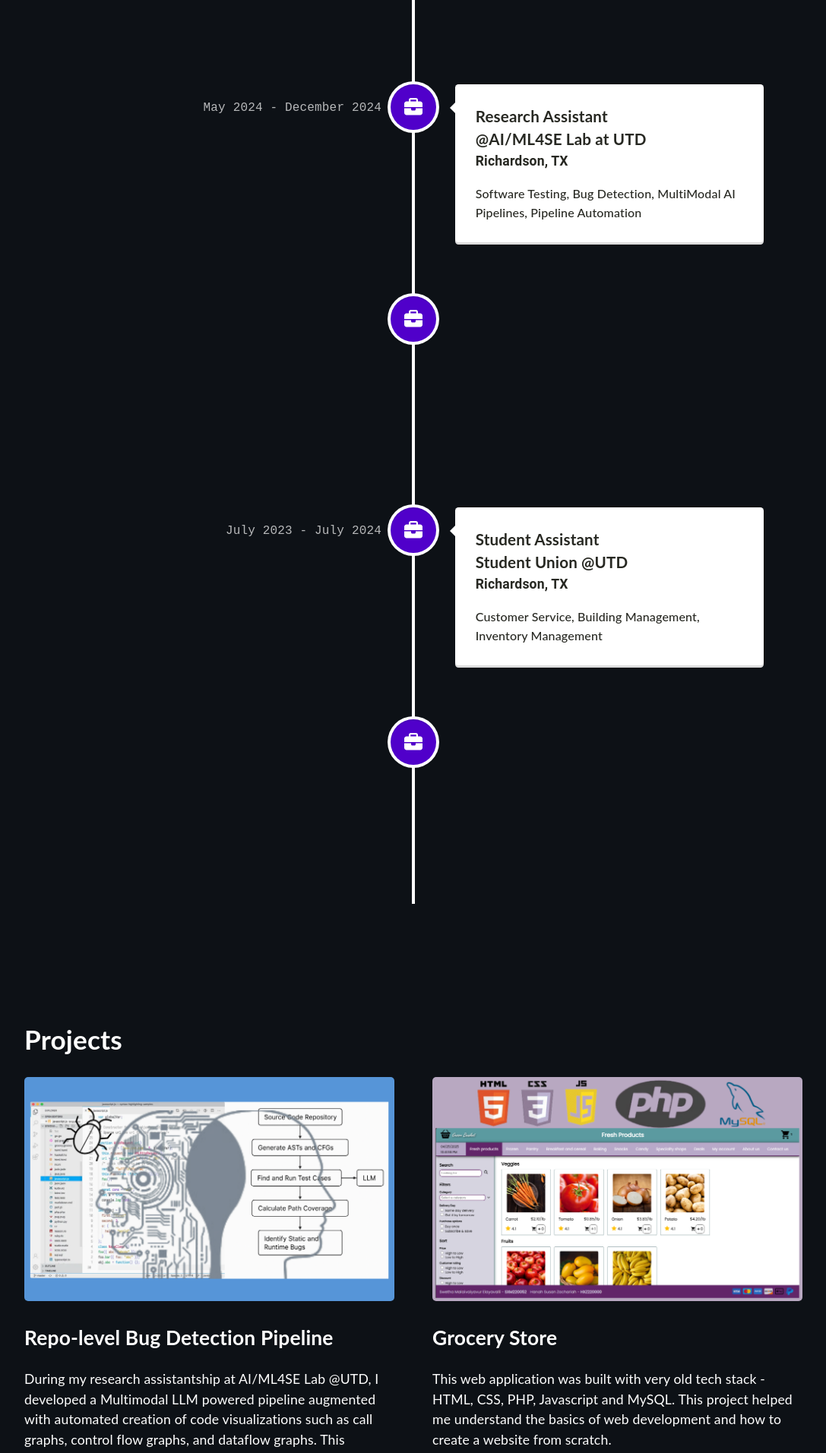
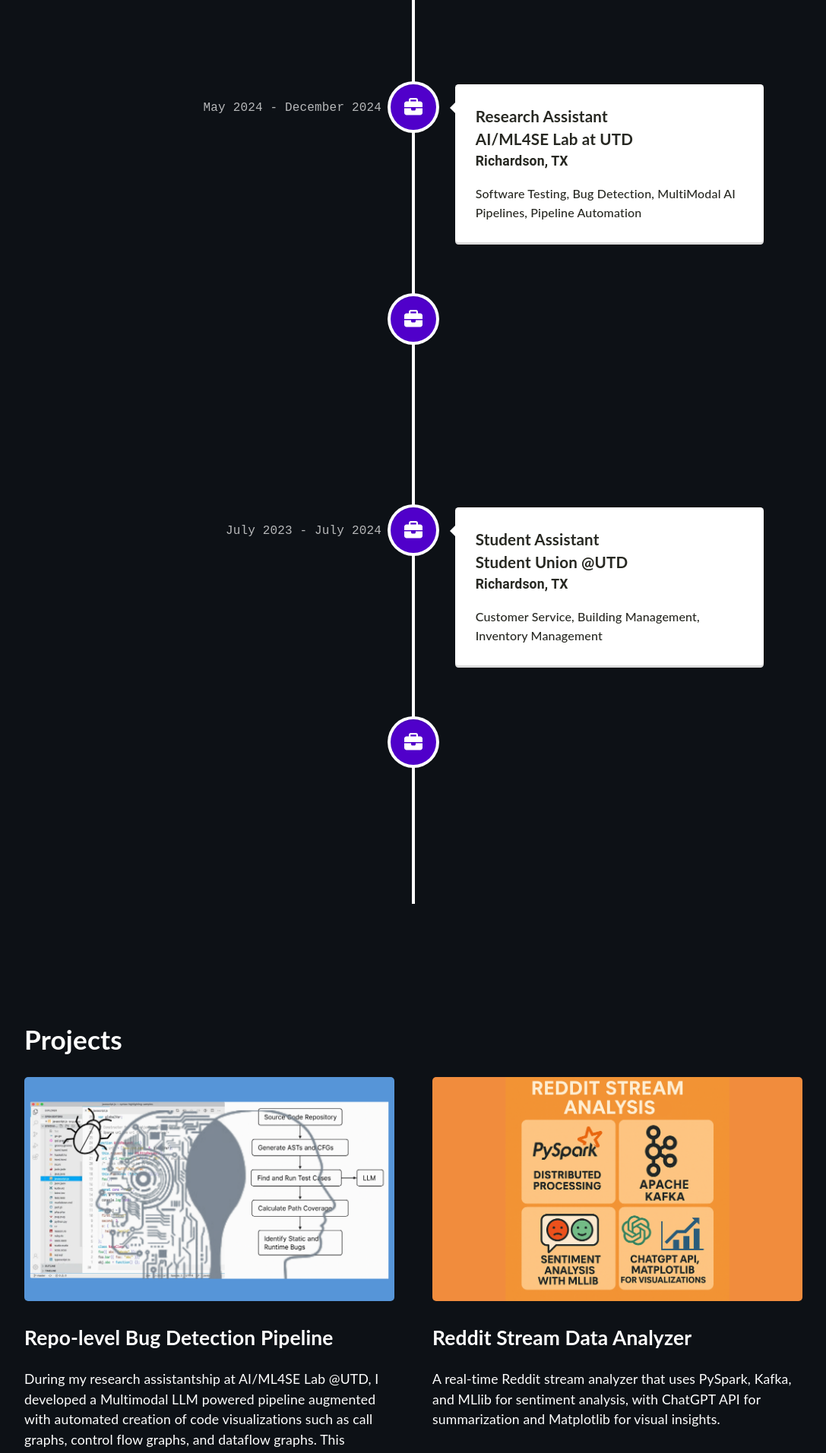
Before and after one commit to swetha0404/MESFolio, a React (Create React App) app: page / in a window 1280 px wide. Shown: the part 1900-3813 px from the top of the page at 76% size, without its empty margins (96-1183 px from the left). Built offline with nearby package versions, Linux system fonts and the light colour scheme.

Commit message:
added new project (redditAnalyzer)

```diff
--- a/src/components/Project.tsx
+++ b/src/components/Project.tsx
@@ -6,6 +6,8 @@
 import aiml4se from '../assets/images/projects/aiml4se.png';
 import wplwebsite from '../assets/images/projects/wpl-website.png';
 import abtesting from '../assets/images/projects/ab_testing.png';
+import redditanalyzer from '../assets/images/projects/reddit-analyzer.png';
+
 
 import '../assets/styles/Project.scss';
 
@@ -19,11 +21,11 @@
                 <div> <h2>Repo-level Bug Detection Pipeline</h2> </div>
                 <p> During my research assistantship at AI/ML4SE Lab @UTD, I developed a Multimodal LLM powered pipeline augmented with automated creation of code visualizations such as call graphs, control flow graphs, and dataflow graphs. This pipeline can be used to detect and fix bugs in code repositories. <i>This project is confidential.</i></p>
             </div>
-            {/* <div className="project">
-                <a href="https://yujisatojr.itch.io/highspeedchase" target="_blank" rel="noreferrer"><img src={mock09} className="zoom" alt="thumbnail" width="100%"/></a>
-                <a href="https://yujisatojr.itch.io/highspeedchase" target="_blank" rel="noreferrer"><h2>High Speed Chase</h2></a>
-                <p>Designed, developed, and launched a 3D multiplayer racing game with C# and Unity. This is available on Itch.io for gamers worldwide to enjoy.</p>
-            </div> */}
+            <div className="project">
+                <a href="https://github.com/swetha0404/Reddit-Stream-Analyzer" target="_blank" rel="noreferrer"><img src={redditanalyzer} className="zoom" alt="thumbnail" width="100%"/></a>
+                <a href="https://github.com/swetha0404/Reddit-Stream-Analyzer" target="_blank" rel="noreferrer"><h2>Reddit Stream Data Analyzer</h2></a>
+                <p>A real-time Reddit stream analyzer that uses PySpark, Kafka, and MLlib for sentiment analysis, with ChatGPT API for summarization and Matplotlib for visual insights.</p>
+            </div>
             {/* <div className="project">
                 <a href="https://yujisatojr.itch.io/spacecraft" target="_blank" rel="noreferrer"><img src={mock08} className="zoom" alt="thumbnail" width="100%"/></a>
                 <a href="https://yujisatojr.itch.io/spacecraft" target="_blank" rel="noreferrer"><h2>Astro Raiders</h2></a>
--- a/src/components/Timeline.tsx
+++ b/src/components/Timeline.tsx
@@ -20,7 +20,7 @@
             iconStyle={{ background: '#5000ca', color: 'rgb(39, 40, 34)' }}
             icon={<FontAwesomeIcon icon={faBriefcase} />}
           >
-            <h3 className="vertical-timeline-element-title">ML/Prompt Engineer <br/> @Community Dreams Foundation</h3>
+            <h3 className="vertical-timeline-element-title">LLM Engineer <br/> Community Dreams Foundation</h3>
             <h4 className="vertical-timeline-element-subtitle">Remote</h4>
             <p>
               Prompt Engineering, LLM Integration, Workflow Automation, Research and Innovation
@@ -33,7 +33,7 @@
             iconStyle={{ background: '#5000ca', color: 'rgb(39, 40, 34)' }}
             icon={<FontAwesomeIcon icon={faBriefcase} />}
           >
-            <h3 className="vertical-timeline-element-title">Research Assistant <br/> @AI/ML4SE Lab at UTD</h3>
+            <h3 className="vertical-timeline-element-title">Research Assistant <br/> AI/ML4SE Lab at UTD</h3>
             <h4 className="vertical-timeline-element-subtitle">Richardson, TX</h4>
             <p>
               Software Testing, Bug Detection, MultiModal AI Pipelines, Pipeline Automation
@@ -72,7 +72,7 @@
             iconStyle={{ background: '#5000ca', color: 'rgb(39, 40, 34)' }}
             icon={<FontAwesomeIcon icon={faBriefcase} />}
           >
-            <h3 className="vertical-timeline-element-title">Software Developer Intern <br/> @DCM DataLabs</h3>
+            <h3 className="vertical-timeline-element-title">Software Developer Intern <br/> DCM DataLabs</h3>
             <h4 className="vertical-timeline-element-subtitle">Chennai, Tamil Nadu, India</h4>
             <p>
               UI/UX Design, Web Development, Image processing, Realtime Dashboards
```
Also changed, not shown: src/assets/images/projects/reddit-analyzer.png (added).
